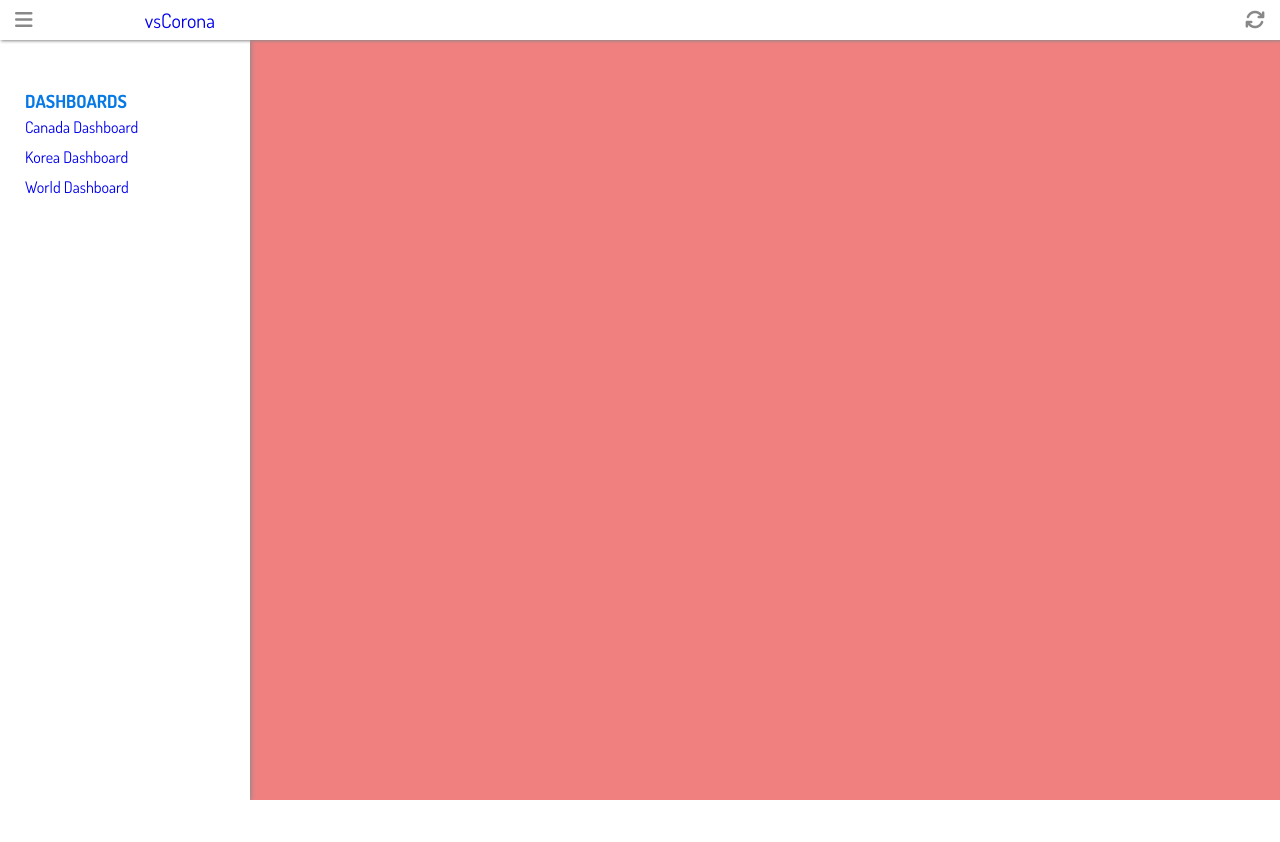
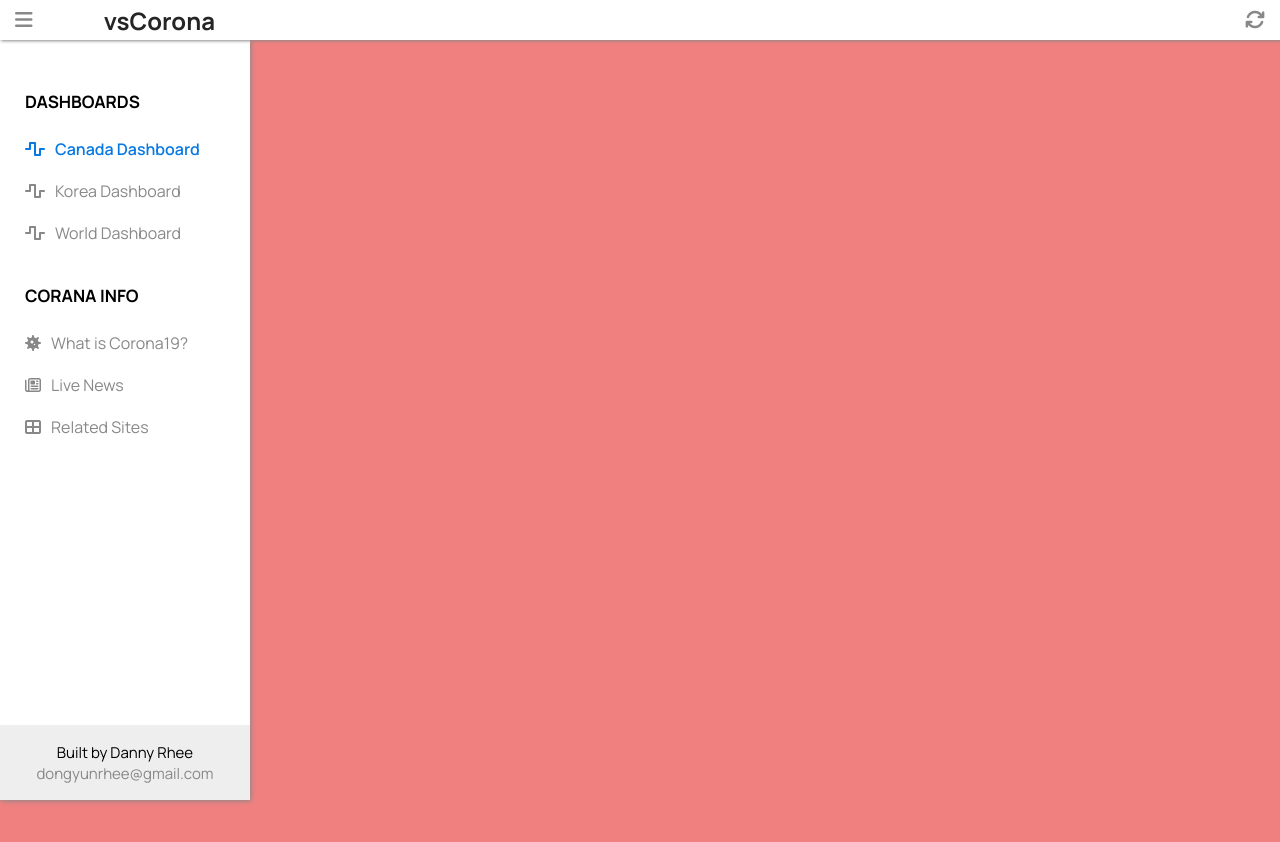
Before and after one commit to Gimorhee/vsCorona, a React (Create React App) app: page / in a window 1280 px wide. Shown: the top 842 px of the page. Before the commit the page ends 800 px from the top, so only its background shows below. Built offline with nearby package versions, Linux system fonts and the light colour scheme.

Commit message:
Basic setup done for SubNav

```diff
--- a/public/index.html
+++ b/public/index.html
@@ -16,9 +16,14 @@
       src="https://kit.fontawesome.com/5393659d7c.js"
       crossorigin="anonymous"
     ></script>
-    <!-- FONT: Dosis -->
+    <!-- FONT: Jura -->
     <link
-      href="https://fonts.googleapis.com/css2?family=Dosis:wght@300;400;500;600;700;800&display=swap"
+      href="https://fonts.googleapis.com/css2?family=Jura:wght@300;400;500;600;700&display=swap"
+      rel="stylesheet"
+    />
+    <!-- FONT: Manrope -->
+    <link
+      href="https://fonts.googleapis.com/css2?family=Manrope:wght@200;300;400;500;600;700;800&display=swap"
       rel="stylesheet"
     />
     <title>vsCorona</title>
--- a/src/App.css
+++ b/src/App.css
@@ -6,7 +6,8 @@
 }
 
 body {
-  font-family: "Dosis", sans-serif;
+  font-family: "Jura", sans-serif;
+  font-family: "Manrope", sans-serif;
 }
 
 button {
@@ -32,6 +33,7 @@ a {
   -webkit-transition: 0.4s ease-in-out all;
   transition: 0.4s ease-in-out all;
   display: block;
+  color: #888888;
 }
 
 a:hover {
@@ -39,12 +41,16 @@ a:hover {
 }
 
 h4 {
-  font-size: 18px;
-  color: #0779e4;
+  font-size: 17px;
 }
 
 .closeSubNav {
   left: -250px !important;
+}
+
+.currentPage {
+  color: #0779e4 !important;
+  font-weight: 600;
 }
 
 .nav {
@@ -82,11 +88,13 @@ h4 {
 }
 
 .nav .navLeft .logo {
-  font-size: 20px;
+  font-size: 24px;
+  font-weight: 700;
+  color: #252525;
 }
 
 .subNav {
-  position: absolute;
+  position: fixed;
   width: 250px;
   height: 95vh;
   top: 5vh;
@@ -100,13 +108,19 @@ h4 {
   transition: 0.4s ease-in-out all;
 }
 
-.subNav .dashboard {
+.subNav .dashboard,
+.subNav .relatedInfo {
   margin-bottom: 30px;
-  height: 100%;
   width: 100%;
 }
 
-.subNav .dashboard .selection {
+.subNav .dashboard h4,
+.subNav .relatedInfo h4 {
+  margin-bottom: 15px;
+}
+
+.subNav .dashboard .selection,
+.subNav .relatedInfo .selection {
   display: -webkit-box;
   display: -ms-flexbox;
   display: flex;
@@ -116,12 +130,51 @@ h4 {
           flex-direction: column;
 }
 
-.subNav .dashboard .selection a {
-  margin: 5px 0;
+.subNav .dashboard .selection a,
+.subNav .relatedInfo .selection a {
+  margin: 10px 0;
+  color: #888888;
+}
+
+.subNav .dashboard .selection a i,
+.subNav .relatedInfo .selection a i {
+  margin-right: 10px;
+}
+
+.subNav .dashboard .selection a:hover,
+.subNav .relatedInfo .selection a:hover {
+  color: #0779e4;
+}
+
+.subNav .aboutMe {
+  position: absolute;
+  bottom: 0;
+  left: 0;
+  height: 75px;
+  width: 100%;
+  display: -webkit-box;
+  display: -ms-flexbox;
+  display: flex;
+  -webkit-box-orient: vertical;
+  -webkit-box-direction: normal;
+      -ms-flex-direction: column;
+          flex-direction: column;
+  -webkit-box-align: center;
+      -ms-flex-align: center;
+          align-items: center;
+  -webkit-box-pack: center;
+      -ms-flex-pack: center;
+          justify-content: center;
+  background: #eeeeee;
+  font-size: 15px;
+}
+
+.subNav .aboutMe span {
+  display: block;
 }
 
 .main {
-  height: 100vh;
+  height: 200vh;
   background: lightcoral;
   position: absolute;
   top: 0;
--- a/src/App.js
+++ b/src/App.js
@@ -13,7 +13,6 @@ function App() {
 
   const closeSubNav = () => {
     setSubNav(!subNav);
-    console.log("clicked!");
   };
 
   return (
--- a/src/App.scss
+++ b/src/App.scss
@@ -5,12 +5,14 @@
 }
 
 body {
-  font-family: "Dosis", sans-serif;
+  font-family: "Jura", sans-serif;
+  font-family: "Manrope", sans-serif;
 }
 
 // GLOBAL
 $theme-color: #0779e4;
 $base-color: #888888;
+$dark-color: #252525;
 
 button {
   transition: 0.4s ease-in-out all;
@@ -33,6 +35,7 @@ a {
   text-decoration: none;
   transition: 0.4s ease-in-out all;
   display: block;
+  color: $base-color;
 
   &:hover {
     color: $theme-color;
@@ -40,12 +43,16 @@ a {
 }
 
 h4 {
-  font-size: 18px;
-  color: $theme-color;
+  font-size: 17px;
 }
 
 .closeSubNav {
   left: -250px !important;
+}
+
+.currentPage {
+  color: $theme-color !important;
+  font-weight: 600;
 }
 
 // NAV
@@ -69,14 +76,16 @@ h4 {
     justify-content: space-between;
 
     .logo {
-      font-size: 20px;
+      font-size: 24px;
+      font-weight: 700;
+      color: $dark-color;
     }
   }
 }
 
 // SUB NAV
 .subNav {
-  position: absolute;
+  position: fixed;
   width: 250px;
   height: 95vh;
   top: 5vh;
@@ -87,25 +96,55 @@ h4 {
   box-shadow: 1px 1px 5px $base-color;
   transition: 0.4s ease-in-out all;
 
-  .dashboard {
+  .dashboard,
+  .relatedInfo {
     margin-bottom: 30px;
-    height: 100%;
     width: 100%;
 
+    h4 {
+      margin-bottom: 15px;
+    }
     .selection {
       display: flex;
       flex-direction: column;
 
       a {
-        margin: 5px 0;
+        margin: 10px 0;
+        color: $base-color;
+
+        i {
+          margin-right: 10px;
+        }
+
+        &:hover {
+          color: $theme-color;
+        }
       }
+    }
+  }
+
+  .aboutMe {
+    position: absolute;
+    bottom: 0;
+    left: 0;
+    height: 75px;
+    width: 100%;
+    display: flex;
+    flex-direction: column;
+    align-items: center;
+    justify-content: center;
+    background: #eeeeee;
+    font-size: 15px;
+
+    span {
+      display: block;
     }
   }
 }
 
 // MAIN
 .main {
-  height: 100vh;
+  height: 200vh;
   background: lightcoral;
   position: absolute;
   top: 0;
--- a/src/components/Nav.js
+++ b/src/components/Nav.js
@@ -16,7 +16,7 @@ export const Nav = ({ closeSubNav }) => {
       </section>
       <section className="navRight">
         <button className="refresh">
-          <i class="fas fa-sync"></i>
+          <i className="fas fa-sync"></i>
         </button>
         {/* ADD MORE LATER */}
       </section>
--- a/src/components/SubNav.js
+++ b/src/components/SubNav.js
@@ -1,20 +1,44 @@
 import React from "react";
-import { Link } from "react-router-dom";
+import { Link, useLocation } from "react-router-dom";
 
 export const SubNav = ({ showSubNav }) => {
+  let pathname = useLocation().pathname;
+
   return (
     <div className={!showSubNav ? "subNav closeSubNav" : "subNav"}>
       <section className="dashboard">
         <h4>DASHBOARDS</h4>
         <div className="selection">
-          <Link to="/">Canada Dashboard</Link>
-          <Link to="/korea">Korea Dashboard</Link>
-          <Link to="/world">World Dashboard</Link>
+          <Link to="/" class={pathname === "/" && "currentPage"}>
+            <i className="fas fa-wave-square"></i>Canada Dashboard
+          </Link>
+          <Link to="/korea" class={pathname === "/korea" && "currentPage"}>
+            <i className="fas fa-wave-square"></i>Korea Dashboard
+          </Link>
+          <Link to="/world" class={pathname === "/world" && "currentPage"}>
+            <i className="fas fa-wave-square"></i>World Dashboard
+          </Link>
         </div>
+      </section>
+      <section className="relatedInfo">
+        {/* NEED TO WORK LATER */}
+        <h4>CORANA INFO</h4>
+        <div className="selection">
+          <Link to="#">
+            <i className="fas fa-virus"></i>What is Corona19?
+          </Link>
+          <Link to="#">
+            <i className="far fa-newspaper"></i>Live News
+          </Link>
+          <Link to="#">
+            <i className="fas fa-th-large"></i>Related Sites
+          </Link>
+        </div>
+      </section>
+      <section className="aboutMe">
+        <span>Built by Danny Rhee</span>
+        <a href="mailto:dongyunrhee@gmail.com">dongyunrhee@gmail.com</a>
       </section>
     </div>
   );
 };
-
-// {showSubNav ? "subNav closeSubNav" : "subNav"}
-// {showSubNav ? "dontShow dashboard" : "dashboard"}
```
Also changed, not shown: 1 other file (tests, documents, lock files or other folders).
